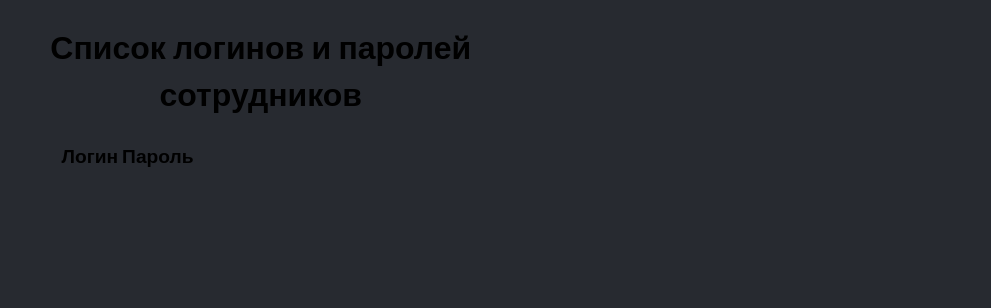
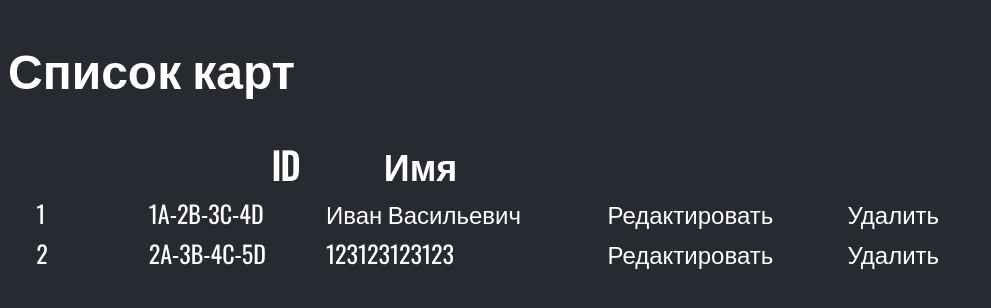
Before and after one commit to JustAdustie/FlaskPrikol, a Flask app: page /admin in a window 1280 px wide. Shown: the top 308 px of the page, without its empty margins (0-991 px from the left). Run offline with Flask 2, Linux system fonts and the light colour scheme; a user stored in the database is signed in; data comes from the database, SQL or seed files in the repository; both versions use the stored data as it was after the commit; lists and menus that the app fills with data are empty.

Commit message:
table and some fixes

```diff
--- a/FlaskDBandSite/auth.py
+++ b/FlaskDBandSite/auth.py
@@ -6,6 +6,7 @@
 
 
 auth = Blueprint('auth', __name__)
+
 
 @auth.route('/', methods=['GET', 'POST'])
 def login():
@@ -18,16 +19,12 @@
 
         if not user:
             flash('Please sign up before!')
-            print("123123")
             return redirect(url_for('auth.login'))
         elif not check_password_hash(user.password, password):
             flash('Please check your login details and try again.')
-            print("123123")
             return redirect(url_for('auth.login'))
 
-        print("123123")
         login_user(user)
-        print("13123123123123123")
         return redirect(url_for('main.admin'))
 
 
--- a/FlaskDBandSite/main.py
+++ b/FlaskDBandSite/main.py
@@ -1,18 +1,17 @@
-########################################################################################
-######################          Import packages      ###################################
-########################################################################################
 from flask import Blueprint, render_template, flash
 from flask_login import login_required, current_user
 from __init__ import create_app, db
-
+from models import Card
 
 
 main = Blueprint('main', __name__)
 
+
 @main.route('/admin')
 @login_required
 def admin():
-    return render_template('admin.html')
+    allcards = Card.query.order_by(Card.id).all()
+    return render_template('admin.html', allcards=allcards)
 
 
 app = create_app()
--- a/FlaskDBandSite/models.py
+++ b/FlaskDBandSite/models.py
@@ -1,5 +1,6 @@
 from flask_login import UserMixin
 from __init__ import db
+
 
 class User(UserMixin, db.Model):
     id = db.Column(db.Integer, primary_key=True)
@@ -7,6 +8,7 @@
     password = db.Column(db.String(100))
     priority = db.Column(db.Integer)
 
+
 class Card(db.Model):
     id = db.Column(db.Integer, primary_key=True)
     name = db.Column(db.String(100))
--- a/FlaskDBandSite/static/css/main.css
+++ b/FlaskDBandSite/static/css/main.css
@@ -37,18 +37,38 @@
     color:black;
     background-color:darkgrey;
 }
-.authList_title {
-    max-width: 40%;
-    text-align: center;
+
+.authTitle {
+    color: white;
+    font-size: 300%;
 }
-.authList_info {
-    display: flex;
-    justify-content: space-around;
-    margin-right: 50%;
+
+.authTable_title {
+    color: white;
+    font-size: 150%;
+    padding-left: 25%;
+    padding-right: 50px;
 }
-.authTable {
-    margin-left: 4%;
-    font-size: 120%;
+
+table {
+    width: 75%;
+    color: white;
+    font-size: 150%;
+    margin-left: 2%;
+}
+
+.authTable_content {
+
+}
+
+.authTable_link {
+    color: white;
+    text-decoration: none;
+}
+
+.authTable_link:hover {
+    color: grey;
+    text-decoration: underline;
 }
 
 .input_button{
--- a/FlaskDBandSite/templates/admin.html
+++ b/FlaskDBandSite/templates/admin.html
@@ -5,15 +5,17 @@
 {% endblock %}
 
 {% block body %}
-    <div class="authList">
-        <h1 class="authList_title">Список логинов и паролей сотрудников</h1>
-        <table class="authTable">
-            <tr><th>Логин</th><th>Пароль</th></tr>
-            {% for i in allauth %}
-                <tr>
-                    <td>{{ i.login }}</td>
-                    <td>{{ i.password }}</td>
-                    <td><a href="/admin/{{ i.login }}{{ i.password }}/delete">Удалить</a></td>
+    <div>
+        <h1 class="authTitle">Список карт</h1>
+        <table>
+            <tr><th class="authTable_title">ID</th><th class="authTable_title">Имя</th></tr>
+            {% for i in allcards %}
+                <tr class="authTable_content">
+                    <td>{{ i.id }}</td>
+                    <td>{{ i.card }}</td>
+                    <td>{{ i.name }}</td>
+                    <td><a href="" class="authTable_link">Редактировать</a></td>
+                    <td><a href="" class="authTable_link">Удалить</a></td>
                 </tr>
             {% endfor %}
         </table>
```
Also changed, not shown: FlaskDBandSite/db.sqlite.
